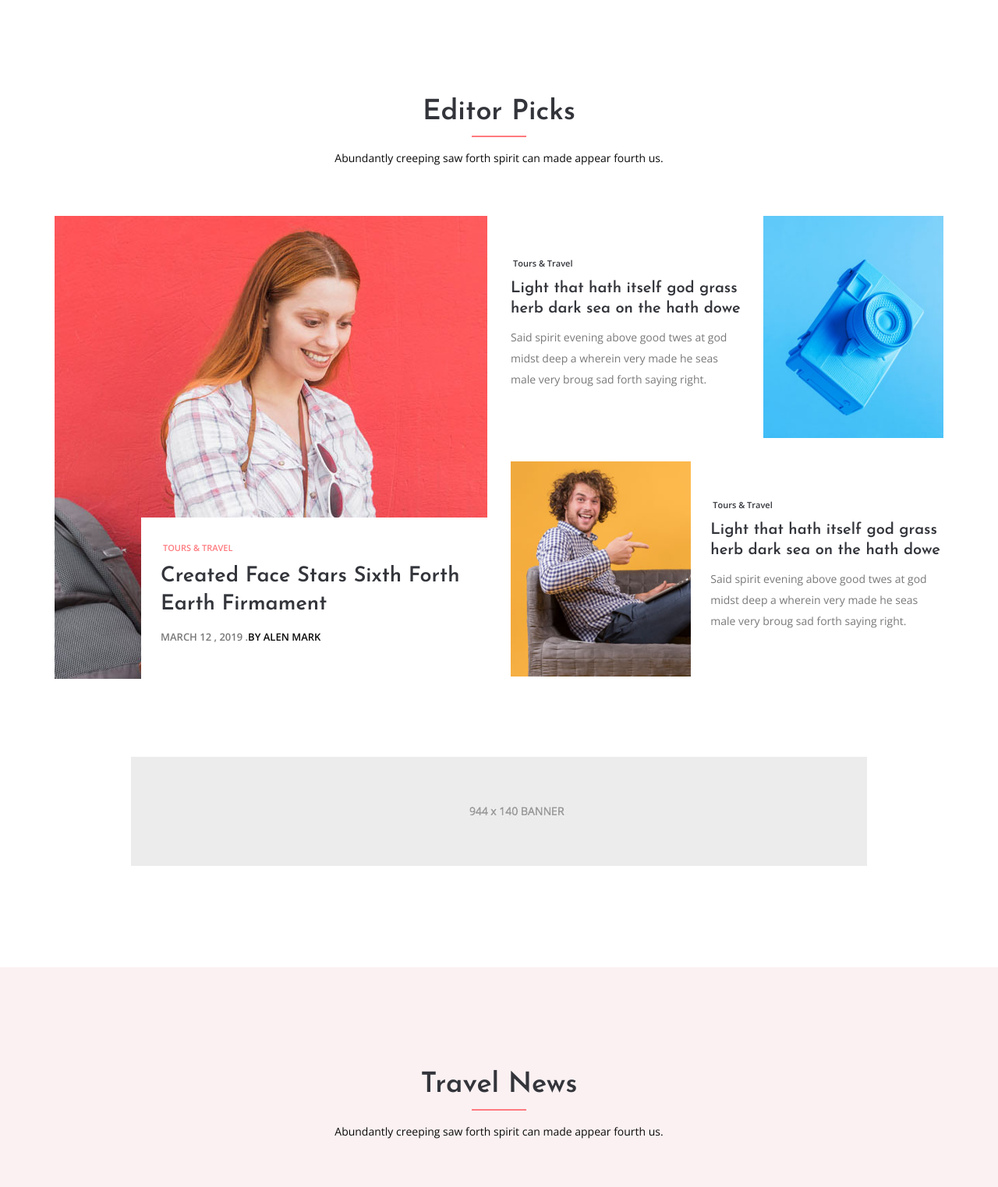
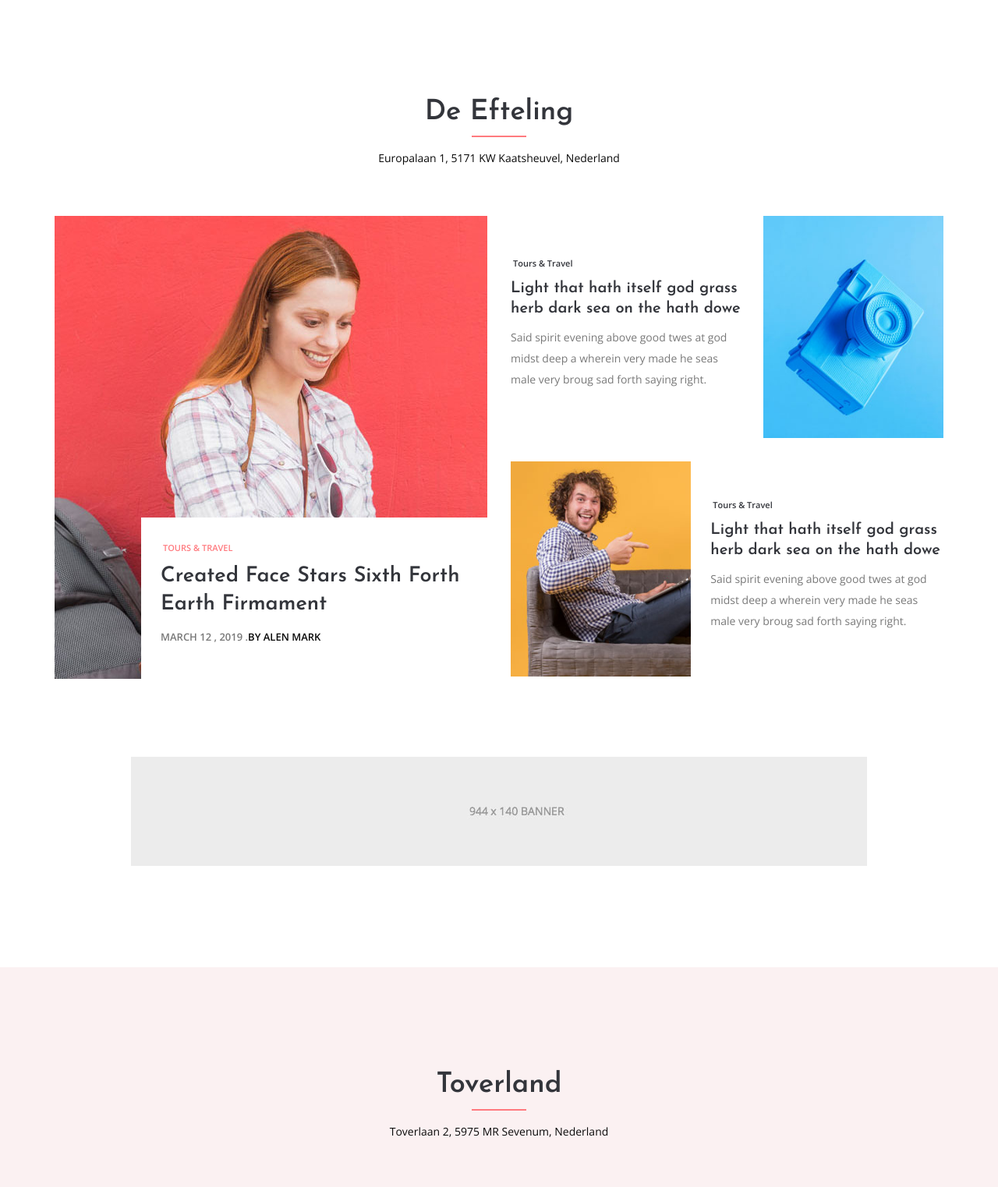
Before and after one commit to SkyAcademy/de8baan, a plain HTML site: page index.html in a window 1280 px wide. Shown: the part 1140-2663 px from the top of the page at 78% size. Drawn offline with nearby package versions, Linux system fonts and the light colour scheme; a web font is replaced by a local one.

Commit message:
Update index.html

```diff
--- a/index.html
+++ b/index.html
@@ -264,8 +264,8 @@
         <div class="container">
             <div class="row">
                 <div class="area-heading">
-                    <h3>Editor Picks</h3>
-                    <p>Abundantly creeping saw forth spirit can made appear fourth us.</p>
+                    <h3>De Efteling</h3>
+                    <p>Europalaan 1, 5171 KW Kaatsheuvel, Nederland</p>
                 </div>
             </div>
             <div class="row">
@@ -355,8 +355,8 @@
         <div class="container">
             <div class="row">
                 <div class="area-heading">
-                    <h3>Travel News</h3>
-                    <p>Abundantly creeping saw forth spirit can made appear fourth us.</p>
+                    <h3>Toverland</h3>
+                    <p>Toverlaan 2, 5975 MR Sevenum, Nederland</p>
                 </div>
 
             </div>
```
